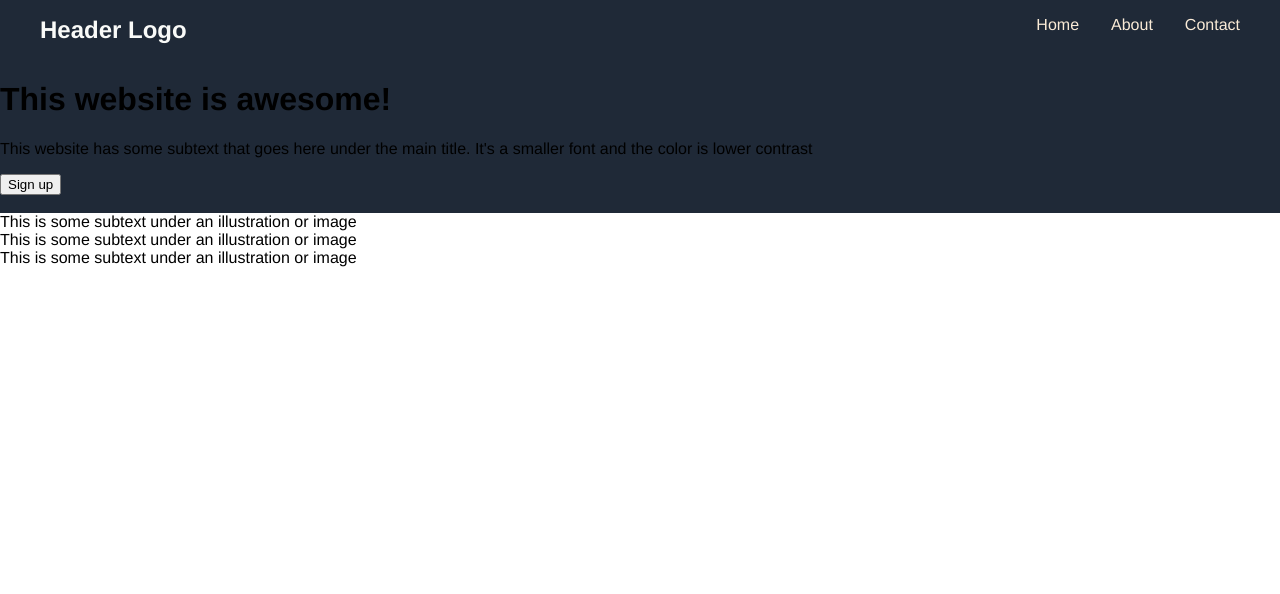
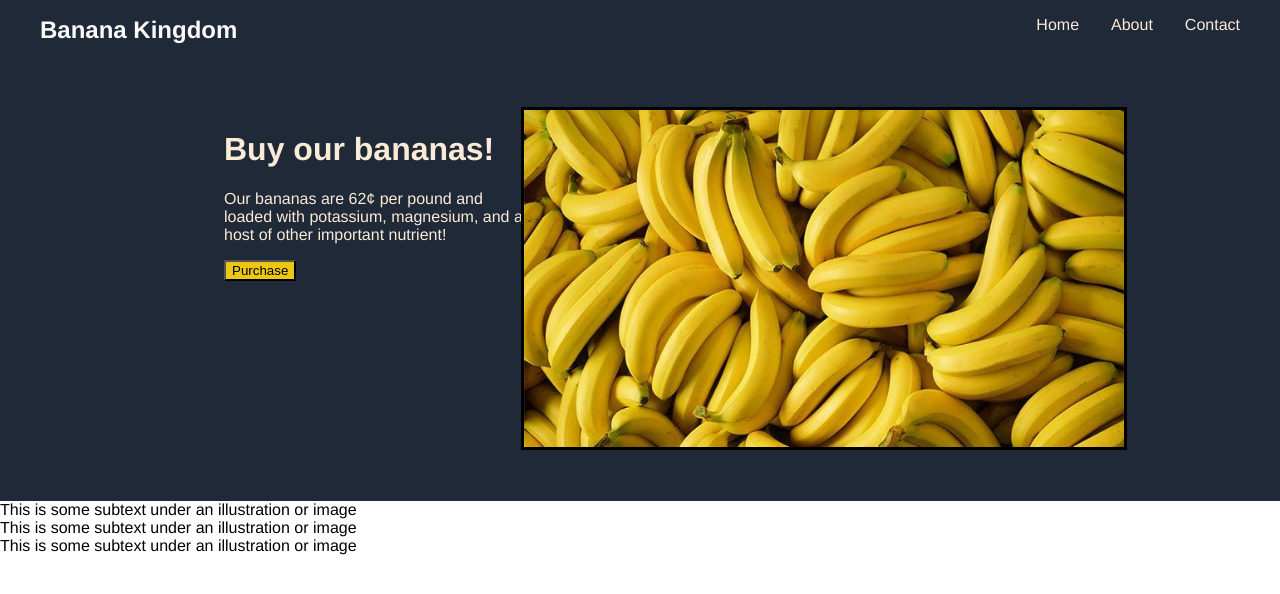
Before and after one commit to AlexAsciutto/landing-page, a plain HTML site: page index.html in a window 1280 px wide. Drawn offline with Linux system fonts and the light colour scheme.

Commit message:
Create content section

```diff
--- a/index.html
+++ b/index.html
@@ -13,7 +13,7 @@
     <div class="first-section">
 
         <div class="header">
-            <div class="logo">Header Logo</div>
+            <div class="logo">Banana Kingdom</div>
             <div class="right-links">
                 <ul>
                     <li><a href="">Home</a></li>
@@ -26,12 +26,12 @@
 
         <div class="content">
             <div class="content-left>">
-                <h1>This website is awesome!</h1>
-                <p>This website has some subtext that goes here under the main title. It's a smaller font and the color is lower contrast</p>
-                <button>Sign up</button>
+                <h1>Buy our bananas!</h1>
+                <p>Our bananas are 62¢ per pound and loaded with potassium, magnesium, and a host of other important nutrient!</p>
+                <button>Purchase</button>
             </div>
             <div class="content-right>">
-                <img src="">
+                <img src="bananas.jpg">
             </div>
         </div>
 
--- a/style.css
+++ b/style.css
@@ -1,3 +1,7 @@
+/*
+* {
+    outline: 2px solid red;
+}*/
 
 /*FIRST SECTION*/
 
@@ -52,3 +56,28 @@ html, body {
   padding: 0;
   font-family: 'PT Sans', Helvetica, sans-serif;
 }
+
+/*text and image section*/
+
+.content {
+    display:flex;
+    padding:50px;
+    color:antiquewhite;
+    justify-content: space-between;
+    width:65%;
+    margin:auto;
+}
+
+img {
+    width:600px;
+    height:auto;
+    outline:3px solid black;
+}
+
+p {
+    width: 300px;
+}
+
+button {
+    background-color: rgb(236, 200, 20);
+}
```
